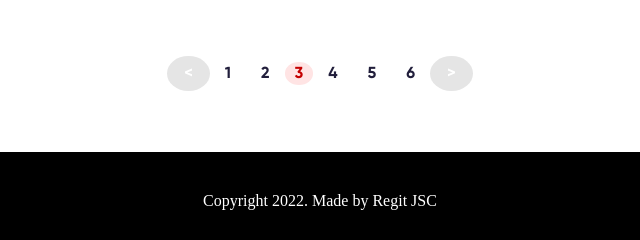
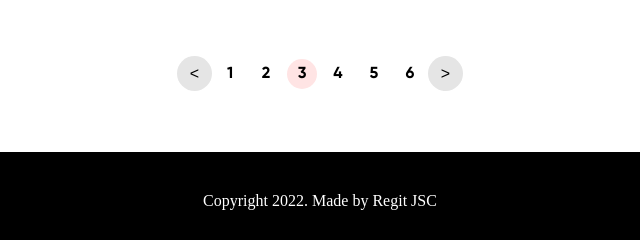
Before and after one commit to hieult-regittechnology/Html-Css, a plain HTML site: page index.html in a window 1280 px wide. Shown: the part 2306-2546 px from the top of the page, 320-960 px from the left. Drawn offline with nearby package versions, Linux system fonts and the light colour scheme; a web font is replaced by a local one.

Commit message:
9th commit

```diff
--- a/css/style.css
+++ b/css/style.css
@@ -284,44 +284,55 @@ a {
 }
 
 /*-----------------Pagination---------------------------------*/
-.pagination {
+.pagination ul {
+  display: flex;
+  align-items: center;
+  justify-content: center;
+  list-style: none;
+}
+
+.pagination ul li {
+  position: relative;
+  color: #211e3b;
+  text-decoration: none;
+  border: 0px solid black;
+  border-radius: 50%;
+  font-weight: 900;
+  font-family: "SVN-Gilroy Bold";
+  color: #211e3b;
+  width:30px;
+  height:30px;
+  margin: 0 3px;
+  text-align: center;
+  overflow: hidden;
   display: flex;
   align-items: center;
   justify-content: center;
 }
 
-.pagination a {
-  color: #211e3b;
-  padding: 8px 15px;
-  text-decoration: none;
+.pagination ul .active {
+  background-color: #ffe4e4;
+  color: #c40000;
   border-radius: 50%;
-  -moz-border-radius: 50%;
-  -webkit-border-radius: 50%;
-  font-weight: 900;
-  font-family: "SVN-Gilroy Bold";
-  color: #211e3b;
 }
 
-.pagination a.active {
+.pagination ul .next {
+  background-color: #e5e5e5;
+  border: 0px solid black;
+  border-radius: 50%;
+  width: 35px;
+  height: 35px;
+}
+
+.pagination ul button:hover {
+  background-color: #c40000;
+  color: white;
+}
+
+.pagination ul li:hover {
   background-color: #ffe4e4;
   color: #c40000;
-  padding: 3px 10px;
-}
-
-.pagination a:hover:not(.active, .next) {
-  background-color: #ffe4e4;
-  padding: 3px 10px;
-}
-
-.pagination a.next {
-  background-color: #e5e5e5;
-  color: white;
-  padding: 9px 17px;
-}
-
-.pagination a.next:hover {
-  background-color: #c40000;
-  color: white;
+  border-radius: 50%;
 }
 
 
--- a/index.html
+++ b/index.html
@@ -179,14 +179,16 @@
             </div>
             </div>
             <div class="pagination">
-                <a href="#" class="next">&lt;</a>
-                <a href="#">1</a>
-                <a href="#">2</a>
-                <a href="#" class="active">3</a>
-                <a href="#">4</a>
-                <a href="#">5</a>
-                <a href="#">6</a>
-                <a href="#" class="next">&gt;</a>
+            <ul>
+                <button class="next">&lt;</button>
+                <li class="pagination-number"><a href="#">1</a></li>
+                <li class="pagination-number"><a href="#">2</a></li>
+                <li class="pagination-number active"><a href="#">3</a></li>
+                <li class="pagination-number"><a href="#">4</a></li>
+                <li class="pagination-number"><a href="#">5</a></li>
+                <li class="pagination-number"><a href="#">6</a></li>
+                <button class="next">&gt;</button>
+            </ul>
             </div>
         </section>
         <footer>
```
